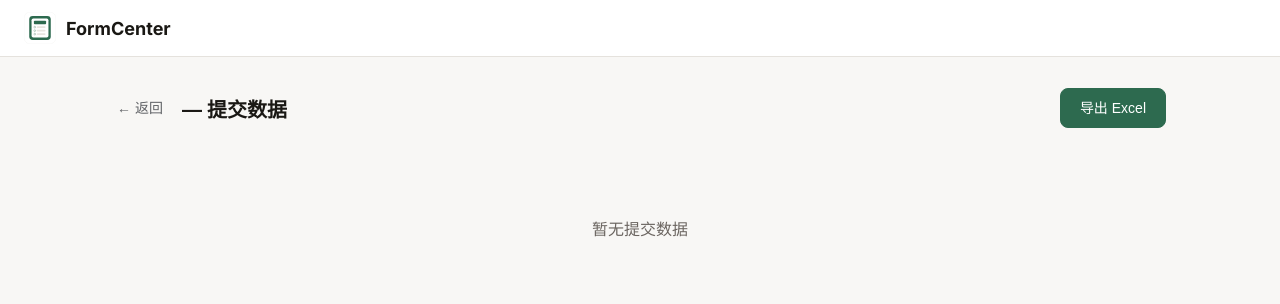
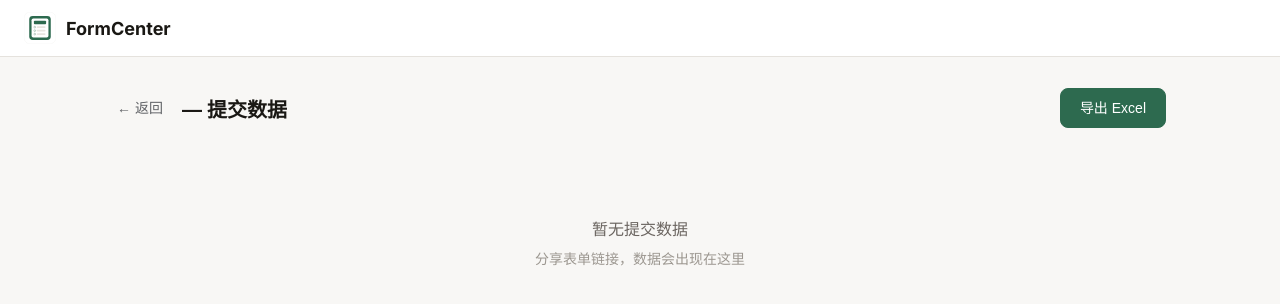
Before and after one commit to ZoHuan/FormCenter, a Vue app: page /forms/1/responses in a window 1280 px wide. Shown: the top 304 px of the page. Built offline with nearby package versions, Linux system fonts and the light colour scheme.

Commit message:
refactor: prefers-reduced-motion降级+数据空状态引导文案

```diff
--- a/src/styles/global.scss
+++ b/src/styles/global.scss
@@ -65,6 +65,16 @@
 
 html {
   scroll-behavior: smooth;
+}
+
+@media (prefers-reduced-motion: reduce) {
+  *,
+  *::before,
+  *::after {
+    animation-duration: 0ms !important;
+    transition-duration: 0ms !important;
+    scroll-behavior: auto !important;
+  }
 }
 
 /* ── Scrollbar ── */
--- a/src/views/formData/FormDataView.vue
+++ b/src/views/formData/FormDataView.vue
@@ -15,7 +15,7 @@
           <div class="sk-cell" v-for="j in 4" :key="j" :style="{ width: 60 + Math.random() * 30 + '%' }" />
         </div>
       </div>
-      <EmptyState v-else-if="subStore.submissions.length === 0" text="暂无提交数据" />
+      <EmptyState v-else-if="subStore.submissions.length === 0" text="暂无提交数据" desc="分享表单链接，数据会出现在这里" />
       <template v-else>
         <div class="table-card">
           <el-table :data="pagedData" stripe
```
